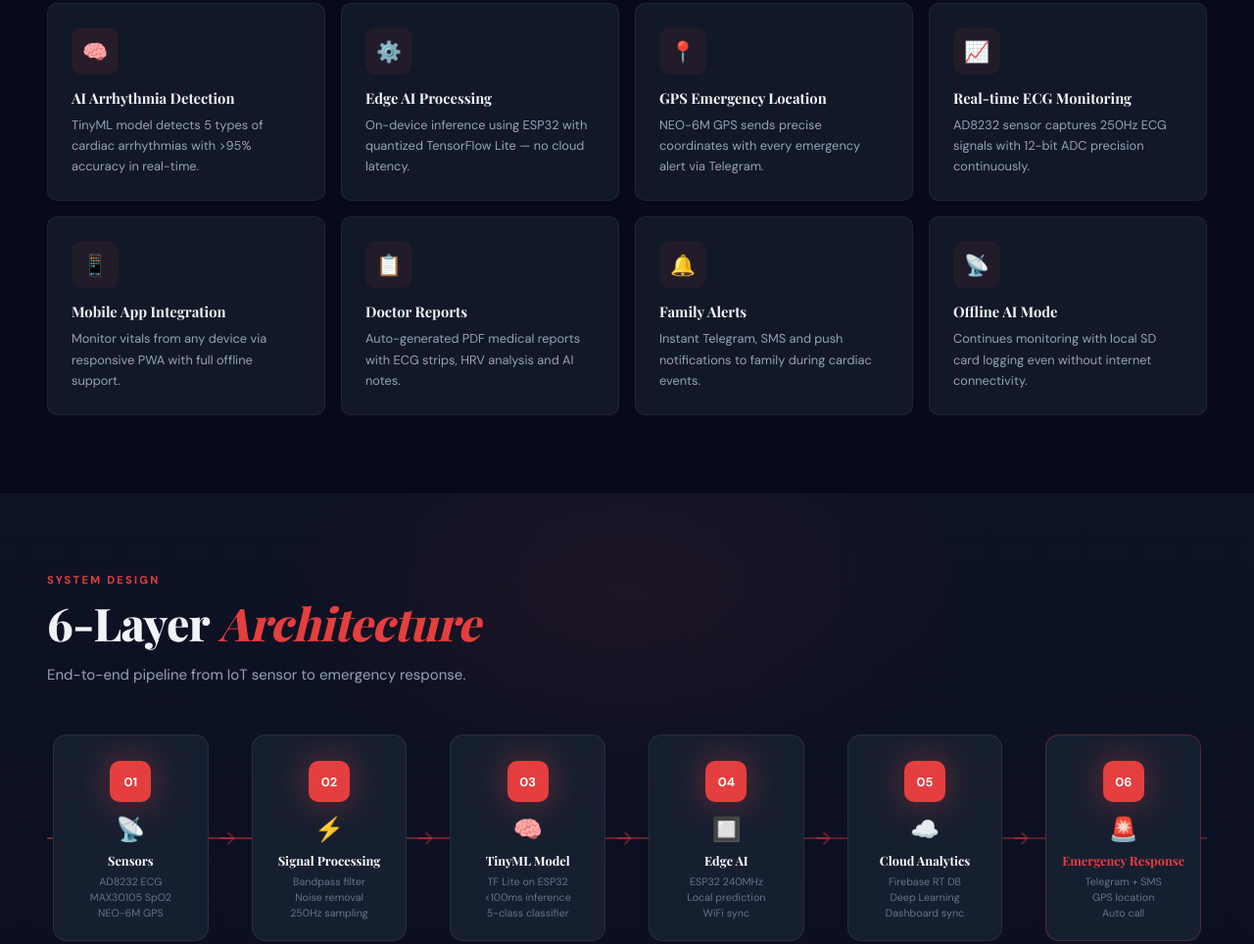
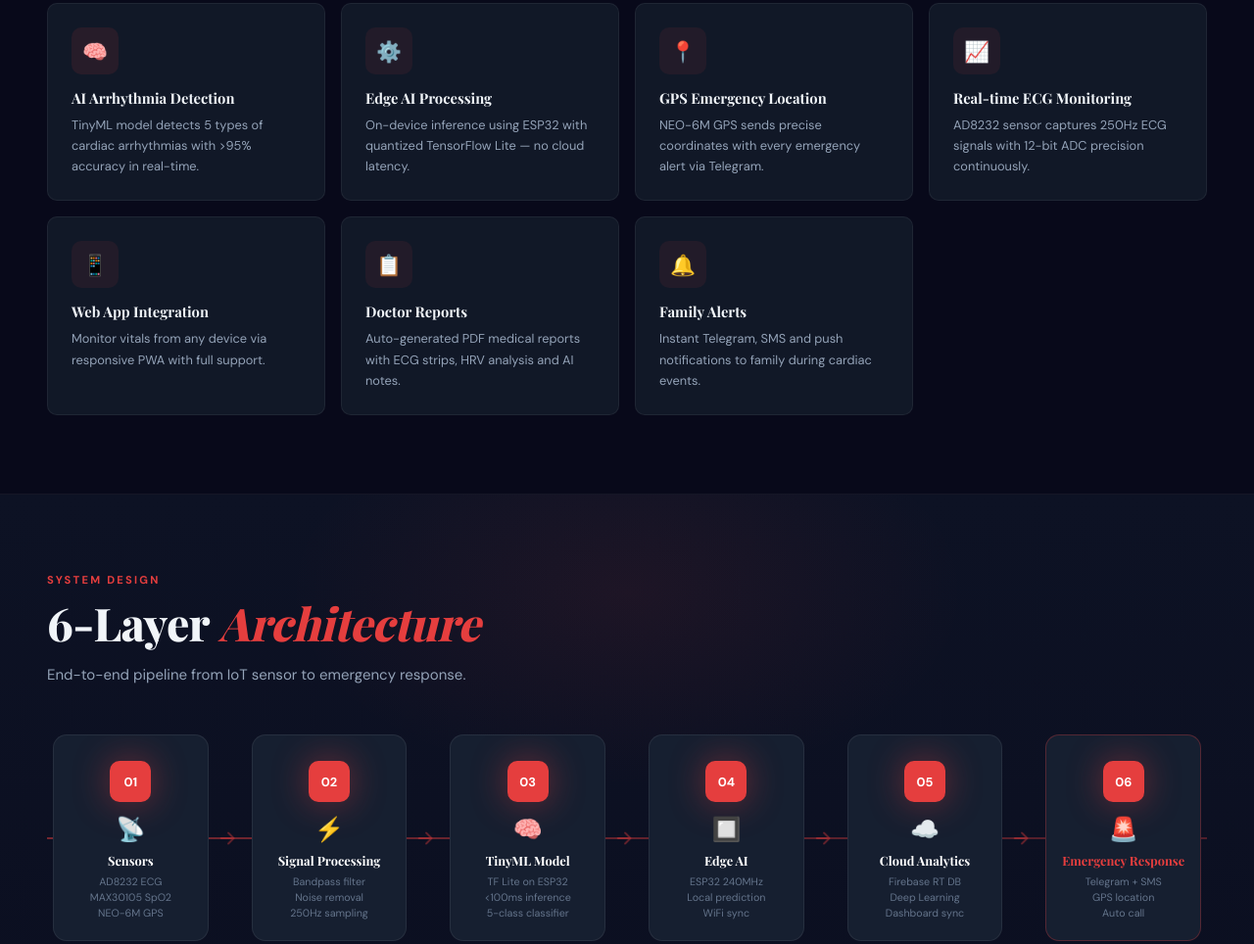
Before and after one commit to Devantpal/Heartlyf, a plain HTML site: page index.html in a window 1280 px wide. Shown: the part 1357-2321 px from the top of the page at 98% size. Drawn offline with nearby package versions, Linux system fonts and the light colour scheme; a web font is replaced by a local one.

Commit message:
update landing page

```diff
--- a/index.html
+++ b/index.html
@@ -329,10 +329,10 @@
       <div class="feat-card reveal reveal-delay-1"><div class="feat-icon" style="background:rgba(229,62,62,.08)">⚙️</div><h3>Edge AI Processing</h3><p>On-device inference using ESP32 with quantized TensorFlow Lite — no cloud latency.</p></div>
       <div class="feat-card reveal reveal-delay-2"><div class="feat-icon" style="background:rgba(229,62,62,.08)">📍</div><h3>GPS Emergency Location</h3><p>NEO-6M GPS sends precise coordinates with every emergency alert via Telegram.</p></div>
       <div class="feat-card reveal reveal-delay-3"><div class="feat-icon" style="background:rgba(229,62,62,.08)">📈</div><h3>Real-time ECG Monitoring</h3><p>AD8232 sensor captures 250Hz ECG signals with 12-bit ADC precision continuously.</p></div>
-      <div class="feat-card reveal"><div class="feat-icon" style="background:rgba(229,62,62,.08)">📱</div><h3>Mobile App Integration</h3><p>Monitor vitals from any device via responsive PWA with full offline support.</p></div>
+      <div class="feat-card reveal"><div class="feat-icon" style="background:rgba(229,62,62,.08)">📱</div><h3>Web App Integration</h3><p>Monitor vitals from any device via responsive PWA with full support.</p></div>
       <div class="feat-card reveal reveal-delay-1"><div class="feat-icon" style="background:rgba(229,62,62,.08)">📋</div><h3>Doctor Reports</h3><p>Auto-generated PDF medical reports with ECG strips, HRV analysis and AI notes.</p></div>
       <div class="feat-card reveal reveal-delay-2"><div class="feat-icon" style="background:rgba(229,62,62,.08)">🔔</div><h3>Family Alerts</h3><p>Instant Telegram, SMS and push notifications to family during cardiac events.</p></div>
-      <div class="feat-card reveal reveal-delay-3"><div class="feat-icon" style="background:rgba(229,62,62,.08)">📡</div><h3>Offline AI Mode</h3><p>Continues monitoring with local SD card logging even without internet connectivity.</p></div>
+      <!-- <div class="feat-card reveal reveal-delay-3"><div class="feat-icon" style="background:rgba(229,62,62,.08)">📡</div><h3>Offline AI Mode</h3><p>Continues monitoring with local SD card logging even without internet connectivity.</p></div> -->
     </div>
   </div>
 </section>
@@ -487,9 +487,9 @@
       <div class="hw-card reveal"><div class="hw-icon" style="background:rgba(229,62,62,.1)">🔲</div><h3>ESP32 Microcontroller</h3><p>Main controller with dual-core 240MHz CPU, WiFi &amp; Bluetooth. Runs TinyML edge AI model locally.</p></div>
       <div class="hw-card reveal reveal-delay-1"><div class="hw-icon" style="background:rgba(229,62,62,.08)">📉</div><h3>AD8232 ECG Sensor</h3><p>Dedicated cardiac monitor IC with low-power op-amp. Captures clean ECG waveforms at 250Hz.</p></div>
       <div class="hw-card reveal reveal-delay-2"><div class="hw-icon" style="background:rgba(229,62,62,.08)">❤️</div><h3>MAX30105 SpO2 Sensor</h3><p>Optical heart-rate and SpO2 sensor using PPG technology. Accuracy ±2% SpO2.</p></div>
-      <div class="hw-card reveal"><div class="hw-icon" style="background:rgba(34,197,94,.1)">🛰️</div><h3>NEO-6M GPS Module</h3><p>Ultra-precise GPS module providing location coordinates for emergency alerts.</p></div>
+      <!-- <div class="hw-card reveal"><div class="hw-icon" style="background:rgba(34,197,94,.1)">🛰️</div><h3>NEO-6M GPS Module</h3><p>Ultra-precise GPS module providing location coordinates for emergency alerts.</p></div> -->
       <div class="hw-card reveal reveal-delay-1"><div class="hw-icon" style="background:rgba(16,185,129,.1)">🔋</div><h3>LiPo Battery</h3><p>2000mAh rechargeable LiPo with USB-C charging. Up to 48h continuous monitoring.</p></div>
-      <div class="hw-card reveal reveal-delay-2"><div class="hw-icon" style="background:rgba(139,92,246,.1)">💾</div><h3>SD Card Module</h3><p>Local ECG data logging for offline operation. Stores up to 30 days of continuous data.</p></div>
+      <!-- <div class="hw-card reveal reveal-delay-2"><div class="hw-icon" style="background:rgba(139,92,246,.1)">💾</div><h3>SD Card Module</h3><p>Local ECG data logging for offline operation. Stores up to 30 days of continuous data.</p></div> -->
     </div>
   </div>
 </section>
```
